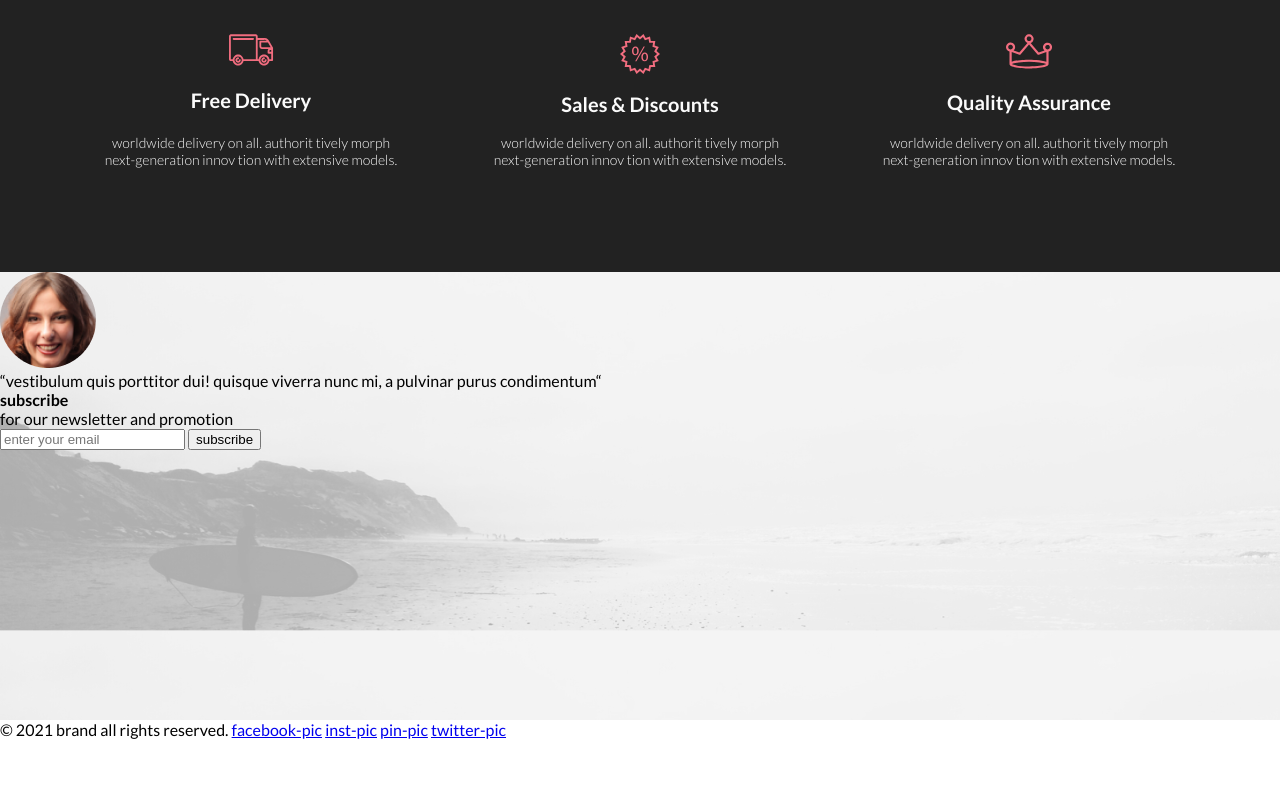
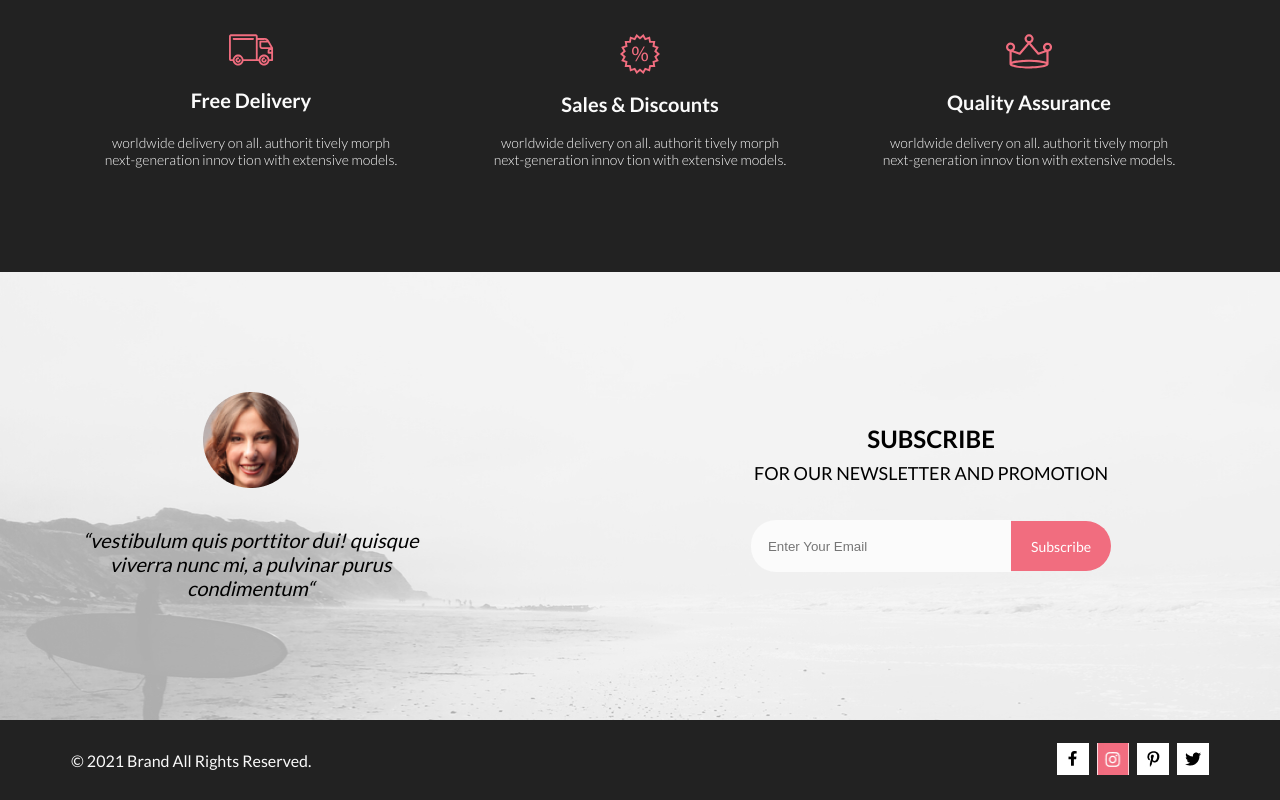
Before and after one commit to akokarpov/gbshop, a plain HTML site: page index.html in a window 1280 px wide. Shown: the part 3046-3846 px from the top of the page. Before the commit the page ends 3785 px from the top, so only its background shows below. Drawn offline with Linux system fonts and the light colour scheme.

Commit message:
completed also footer

```diff
--- a/css/style.css
+++ b/css/style.css
@@ -45,6 +45,10 @@ body {
 
 .header__navigation {
     display: none;
+    /* display: flex;
+    flex-direction: column;
+    min-height: 764px;
+    background-color: #fff; */
 }
 
 .header_logo {
@@ -186,7 +190,7 @@ body {
     margin: 0 0 25px 0;
 }
 
-.products__items_wrapper {
+.products__item_wrapper {
     display: flex;
     flex-direction: column;
     justify-content: space-around;
@@ -270,8 +274,118 @@ color: var(--dark-pink);
     text-align: center;
 }
 
+.subscribe {
+    background-image: url(../img/back_subscribe.jpg);
+    min-height: 448px;
+    background-repeat: no-repeat;
+    background-position: center;
+}
+
 .subscribe__wrapper {
-    background-image: url(../img/back_subscribe.jpg);
-    background-size: 100%;
+    display: flex;
+    align-items: center;
+    justify-content:flex-start;
     min-height: 448px;
 }
+
+.subscribe__testimonial {
+    display: flex;
+    flex-direction: column;
+    align-items: center;
+    width: 360px;
+    margin: 0 223px 0 0;
+}
+
+.subscribe__testimonial_face {
+    margin: 0 0 40px 0;
+}
+
+.subscribe__testimonial_text {
+    font-size: 20px;
+    font-style: italic;
+    line-height: 24px;
+    text-align: center;
+}
+
+.subscribe__form {
+    display: flex;
+    flex-direction: column;
+    align-items: center;
+    width: 557px;
+}
+
+.subscribe__form_title {
+font-size: 24px;
+font-weight: 700;
+line-height: 38px;
+text-transform: uppercase;
+text-align: center;
+}
+
+.subscribe__form_subtitle {
+    font-size: 18px;
+    font-weight: 400;
+    line-height: 30px;
+    text-transform: uppercase;
+    text-align: center;
+    margin: 0 0 32px 0;
+}
+
+.subscribe__form_wrapper {
+    display: flex;
+    align-items: center;
+}
+
+.subscribe__input_style {
+    height: 50px;
+    width: 256px;
+    border-top-left-radius: 25px;
+    border-bottom-left-radius: 25px;
+    border: none;
+    background-color: var(--grey);
+}
+
+.subscribe__button_style {
+    display:inline-block;
+    height: 50px;
+    width: 100px;
+    border-top-right-radius: 25px;
+    border-bottom-right-radius: 25px;
+    background-color: var(--dark-pink);
+    border: none;
+    color: white;
+    text-transform: capitalize;
+    font-size: 14px;
+    font-family: Lato;
+}
+
+.footer {
+    min-height: 80px;
+    background-color: var(--dark-blue);
+    color: var(--grey);
+}
+
+.footer__wrapper {
+    display: flex;
+    justify-content: space-between;
+}
+
+.footer__copy {
+    display: flex;
+    align-items: center;
+    min-height: 80px;
+    text-transform: capitalize;
+}
+
+.footer__iconset {
+    display: flex;
+    align-items: center;
+    min-height: 80px;
+    margin: 0 0 0 8px;
+}
+
+.footer__iconset_instagram,
+.footer__iconset_pinterest,
+.footer__iconset_twitter {
+    margin: 0 0 0 8px;
+}
--- a/index.html
+++ b/index.html
@@ -68,6 +68,7 @@
     </header>
     <main>
         <section class="brand">
+            <!-- При уменьшении масштаба страницы до минимального картинка уезжает влево. Буду рад вашему комментарию, как это исправить. Или так и задумано было? -->
             <img src="./img/man.jpg" alt="man" width="800" height="765">
             <div class="brand__title_wrapper">
                 <h1 class="brand__title">the brand <span class="brand__subtitle">of luxerious <span
@@ -103,7 +104,7 @@
             <ul class="products__list">
                 <li class="products__item">
                     <img src="./img/featured_man_01.jpg" alt="featured_man_01" width="360" height="420">
-                    <div class="products__items_wrapper">
+                    <div class="products__item_wrapper">
                         <h3 class="products__item_title">ellery x m'o capsule</h3>
                         <p class="products__item_text">Known for her sculptural takes on traditional tailoring,
                             Australian arbiter of cool Kym Ellery
@@ -113,7 +114,7 @@
                 </li>
                 <li class="products__item">
                     <img src="./img/featured_woman_01.jpg" alt="featured_woman_01" width="360" height="420">
-                    <div class="products__items_wrapper">
+                    <div class="products__item_wrapper">
                         <h3 class="products__item_title">ellery x m'o capsule</h3>
                         <p class="products__item_text">Known for her sculptural takes on traditional tailoring,
                             Australian arbiter of cool Kym Ellery
@@ -123,7 +124,7 @@
                 </li>
                 <li class="products__item">
                     <img src="./img/featured_kid.jpg" alt="featured_kid" width="360" height="420">
-                    <div class="products__items_wrapper">
+                    <div class="products__item_wrapper">
                         <h3 class="products__item_title">ellery x m'o capsule</h3>
                         <p class="products__item_text">Known for her sculptural takes on traditional tailoring,
                             Australian arbiter of cool Kym Ellery
@@ -133,7 +134,7 @@
                 </li>
                 <li class="products__item">
                     <img src="./img/featured_man_02.jpg" alt="featured_man_02" width="360" height="420">
-                    <div class="products__items_wrapper">
+                    <div class="products__item_wrapper">
                         <h3 class="products__item_title">ellery x m'o capsule</h3>
                         <p class="products__item_text">Known for her sculptural takes on traditional tailoring,
                             Australian arbiter of cool Kym Ellery
@@ -143,7 +144,7 @@
                 </li>
                 <li class="products__item">
                     <img src="./img/featured_woman_02.jpg" alt="featured_woman_02" width="360" height="420">
-                    <div class="products__items_wrapper">
+                    <div class="products__item_wrapper">
                         <h3 class="products__item_title">ellery x m'o capsule</h3>
                         <p class="products__item_text">Known for her sculptural takes on traditional tailoring,
                             Australian arbiter of cool Kym Ellery
@@ -153,7 +154,7 @@
                 </li>
                 <li class="products__item">
                     <img src="./img/featured_woman_03.jpg" alt="featured_woman_03" width="360" height="420">
-                    <div class="products__items_wrapper">
+                    <div class="products__item_wrapper">
                         <h3 class="products__item_title">ellery x m'o capsule</h3>
                         <p class="products__item_text">Known for her sculptural takes on traditional tailoring,
                             Australian arbiter of cool Kym Ellery
@@ -167,7 +168,7 @@
             </div>
         </section>
         <section class="benefits">
-            <!-- Нужнj добавить следующую строку для SEO? -->
+            <!-- Нужно добавить следующую строку для SEO? -->
             <h2 class="visually-hidden">Benefits</h2>
             <div class="container">
                 <ul class="benefits__list">
@@ -197,23 +198,41 @@
         </section>
     </main>
     <footer>
-        <section class="subsribe">
-            <div class="subscribe__wrapper">
-                <img src="./img/face_subscribe.png" alt="face-img" width="96" height="96">
-                <p>“vestibulum quis porttitor dui! quisque viverra nunc mi, a pulvinar purus condimentum“</p>
-                <form action="#">
-                    <h2>subscribe</h2>
-                    <p>for our newsletter and promotion</p>
-                    <input type="email" placeholder="enter your email">
-                    <button type="submit">subscribe</button>
+        <section class="subscribe">
+            <div class="subscribe__wrapper container">
+                <div class="subscribe__testimonial">
+                    <img class="subscribe__testimonial_face" src="./img/face_subscribe.png" alt="face_subscribe"
+                        width="96" height="96">
+                    <p class="subscribe__testimonial_text">“vestibulum quis porttitor dui! quisque viverra nunc mi, a
+                        pulvinar purus condimentum“</p>
+                </div>
+                <form class="subscribe__form" action="#">
+                    <h2 class="subscribe__form_title">subscribe</h2>
+                    <p class="subscribe__form_subtitle">for our newsletter and promotion</p>
+                    <div class="subscribe__form_wrapper">
+                        <input class="subscribe__input_style" type="email" placeholder="    Enter Your Email">
+                        <button class="subscribe__button_style" type="submit">subscribe</button>
+                    </div>
                 </form>
             </div>
         </section>
-        &copy; 2021 brand all rights reserved.
-        <a href="#">facebook-pic</a>
-        <a href="#">inst-pic</a>
-        <a href="#">pin-pic</a>
-        <a href="#">twitter-pic</a>
+        <section class="footer">
+            <div class="footer__wrapper container">
+                <div class="footer__copy">
+                    &copy; 2021 brand all rights reserved.
+                </div>
+                <div class="footer__iconset">
+                    <a href="#"><img class="footer__iconset_facebook" src="./img/facebook.jpg" alt="facebook" width="32"
+                            height="32"></a>
+                    <a href="#"><img class="footer__iconset_instagram" src="./img/instagram.jpg" alt="instagram"
+                            width="32" height="32"></a>
+                    <a href="#"><img class="footer__iconset_pinterest" src="./img/pinterest.jpg" alt="pinterest"
+                            width="32" height="32"></a>
+                    <a href="#"><img class="footer__iconset_twitter" src="./img/twitter.jpg" alt="twitter" width="32"
+                            height="32"></a>
+                </div>
+            </div>
+        </section>
     </footer>
 </body>
 
```
Also changed, not shown: img/facebook.jpg (added), img/instagram.jpg (added), img/pinterest.jpg (added), img/twitter.jpg (added).
